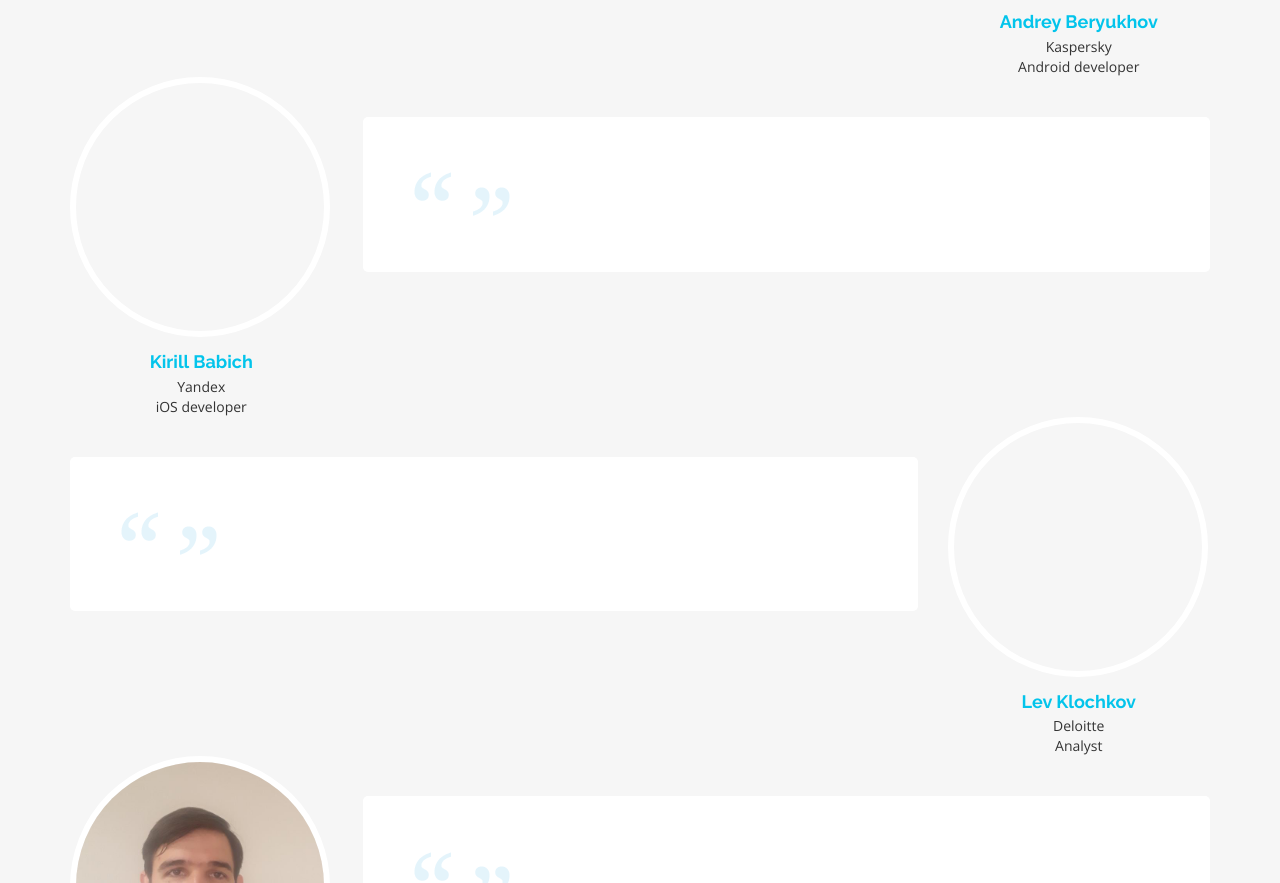
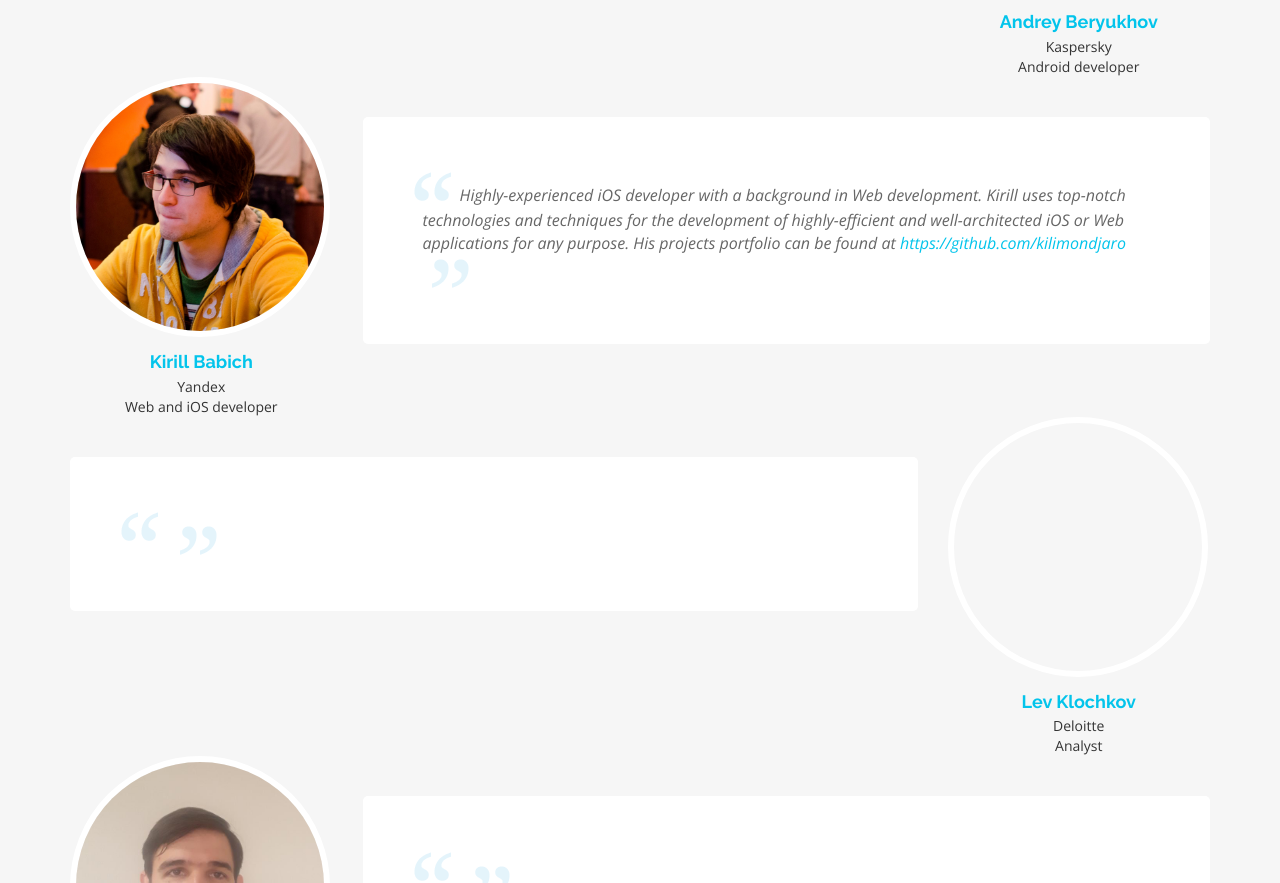
Before and after one commit to arepina/Fluber, a plain HTML site: page index.html in a window 1280 px wide. Shown: the part 2169-3052 px from the top of the page. Drawn offline with nearby package versions, Linux system fonts and the light colour scheme.

Commit message:
Загрузил инфу про себя

```diff
--- a/css/style.css
+++ b/css/style.css
@@ -507,6 +507,11 @@ body.mobile-nav-active #mobile-nav-toggle {
   }
 }
 
+.pic .babich {
+  height: 100%;
+  object-fit: cover;
+}
+
 #about .about-content {
   background: #fff;
 }
--- a/index.html
+++ b/index.html
@@ -141,14 +141,14 @@
         <div class="row">
             <div class="col-md-3">
                 <div class="profile">
-                    <div class="pic"><img src="" alt=""></div>
+                    <div class="pic"><img class="babich" src="img/babich.jpg" alt=""></div>
                     <h4>Kirill Babich</h4>
-                    <span>Yandex<br/>iOS developer</span>
+                    <span>Yandex<br/>Web and iOS developer</span>
                 </div>
             </div>
             <div class="col-md-9">
                 <div class="quote">
-                    <b><img src="img/quote_sign_left.png" alt=""></b> <small><img src="img/quote_sign_right.png" alt=""></small>
+                    <b><img src="img/quote_sign_left.png" alt=""></b>Highly-experienced iOS developer with a background in Web development. Kirill uses top-notch technologies and techniques for the development of highly-efficient and well-architected iOS or Web applications for any purpose. His projects portfolio can be found at <a>https://github.com/kilimondjaro</a> <small><img src="img/quote_sign_right.png" alt=""></small>
                 </div>
             </div>
         </div>
```
Also changed, not shown: img/babich.jpg (added), 2 other files.
